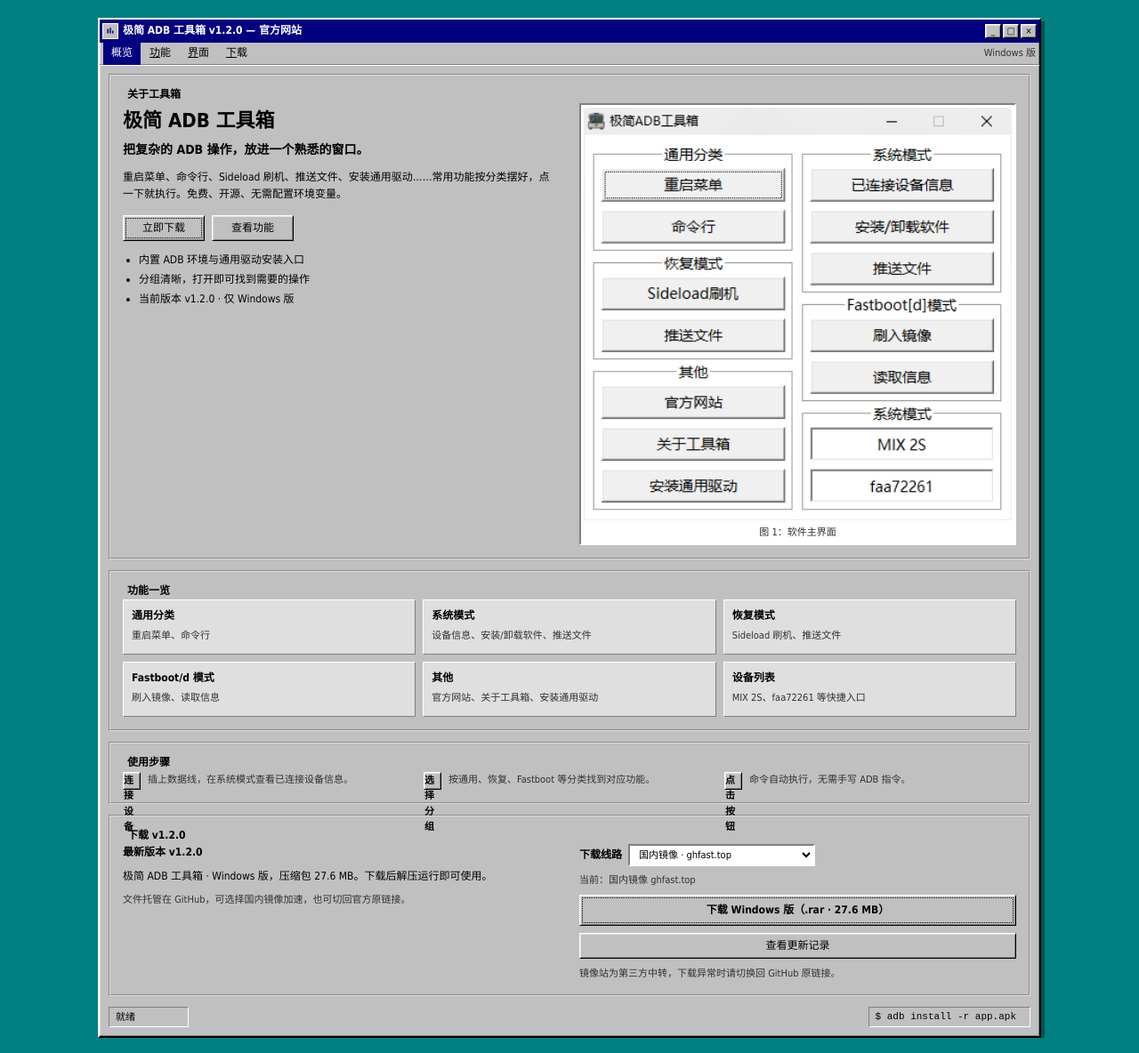
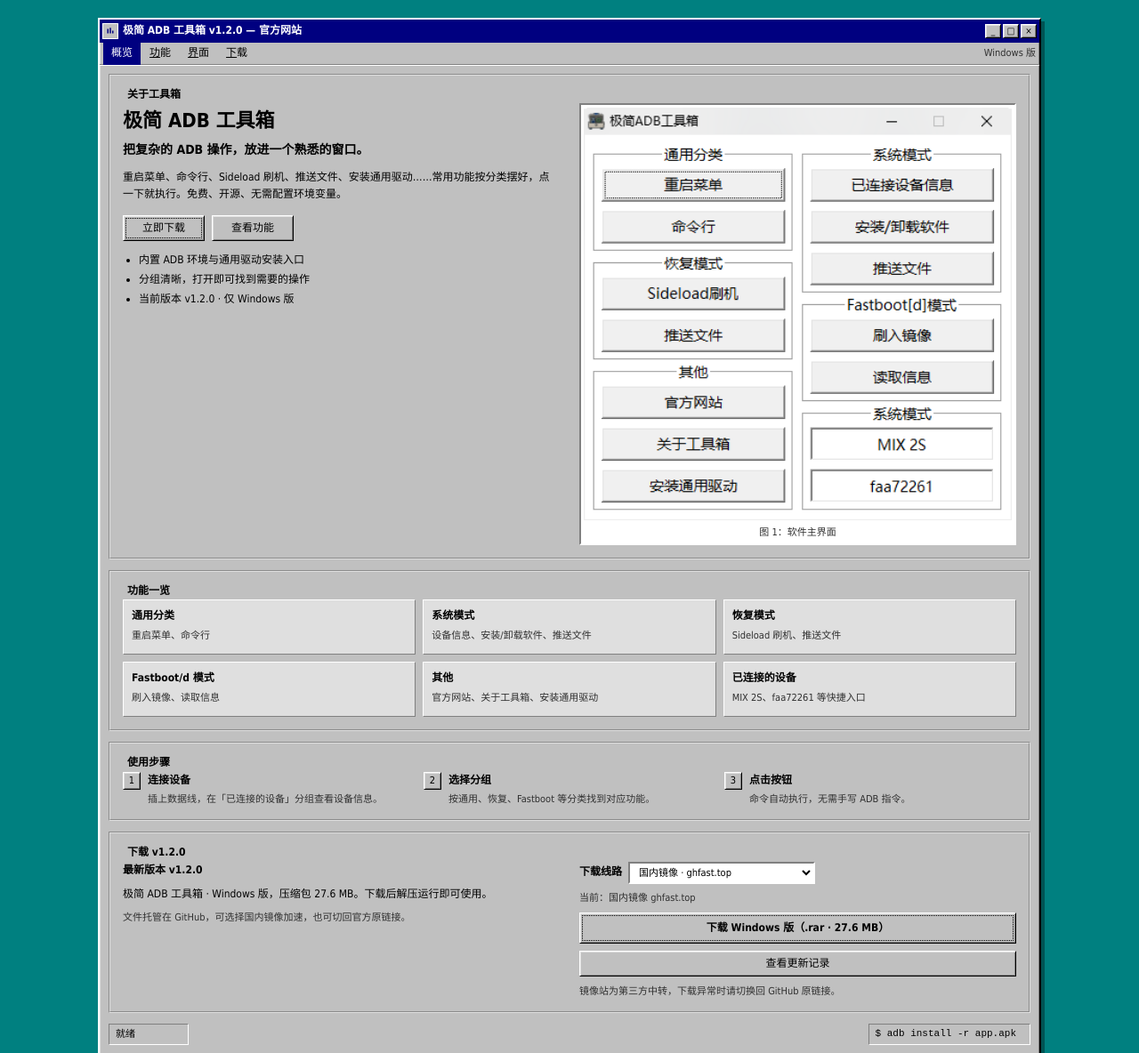
Before and after one commit to JaneAwA/JaneAwA.github.io, a plain HTML site: page index.html in a window 1280 px wide. Shown: the top 1184 px of the page at 89% size. Drawn offline with Linux system fonts and the light colour scheme; no server answers.

Commit message:
Fix step layout and rename device list to connected devices

```diff
--- a/assets/css/style.css
+++ b/assets/css/style.css
@@ -134,14 +134,15 @@ button, select { font-family: var(--font); font-size: 12px; }
 /* ---------- 步骤 ---------- */
 .steps { list-style: none; margin: 0; padding: 0; display: grid; grid-template-columns: repeat(3, 1fr); gap: 10px; }
 .steps li { display: flex; gap: 8px; align-items: flex-start; }
-.steps li > b {
+.steps li > .step-num {
   flex: 0 0 20px; height: 20px; display: grid; place-items: center;
   background: var(--face); border: 1px solid; border-color: var(--white) var(--dark) var(--dark) var(--white);
   box-shadow: inset 1px 1px 0 var(--face-light), inset -1px -1px 0 var(--shadow);
   font-size: 11px;
 }
-.steps b:not(:first-child) { font-size: 12px; }
-.steps li > span { display: block; font-size: 11px; color: #303030; }
+.step-body { min-width: 0; }
+.step-body > b { display: block; font-size: 12px; margin-bottom: 3px; }
+.step-body > span { display: block; font-size: 11px; color: #303030; }
 
 /* ---------- 下载 ---------- */
 .download-grid { display: grid; grid-template-columns: 1fr 1fr; gap: 22px; align-items: start; }
--- a/index.html
+++ b/index.html
@@ -59,16 +59,16 @@
             <div class="feature"><b>恢复模式</b><span>Sideload 刷机、推送文件</span></div>
             <div class="feature"><b>Fastboot/d 模式</b><span>刷入镜像、读取信息</span></div>
             <div class="feature"><b>其他</b><span>官方网站、关于工具箱、安装通用驱动</span></div>
-            <div class="feature"><b>设备列表</b><span>MIX 2S、faa72261 等快捷入口</span></div>
+            <div class="feature"><b>已连接的设备</b><span>MIX 2S、faa72261 等快捷入口</span></div>
           </div>
         </section>
 
         <section class="group" id="workflow">
           <legend>使用步骤</legend>
           <ol class="steps">
-            <li><b>连接设备</b><span>插上数据线，在系统模式查看已连接设备信息。</span></li>
-            <li><b>选择分组</b><span>按通用、恢复、Fastboot 等分类找到对应功能。</span></li>
-            <li><b>点击按钮</b><span>命令自动执行，无需手写 ADB 指令。</span></li>
+            <li><span class="step-num">1</span><div class="step-body"><b>连接设备</b><span>插上数据线，在「已连接的设备」分组查看设备信息。</span></div></li>
+            <li><span class="step-num">2</span><div class="step-body"><b>选择分组</b><span>按通用、恢复、Fastboot 等分类找到对应功能。</span></div></li>
+            <li><span class="step-num">3</span><div class="step-body"><b>点击按钮</b><span>命令自动执行，无需手写 ADB 指令。</span></div></li>
           </ol>
         </section>
 
```
